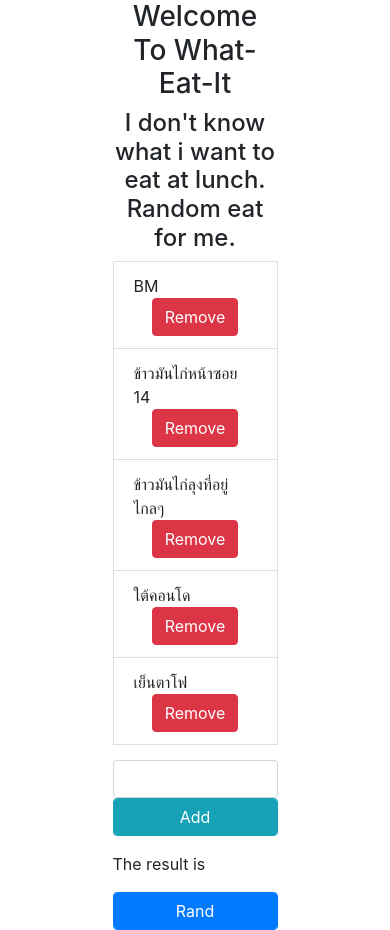
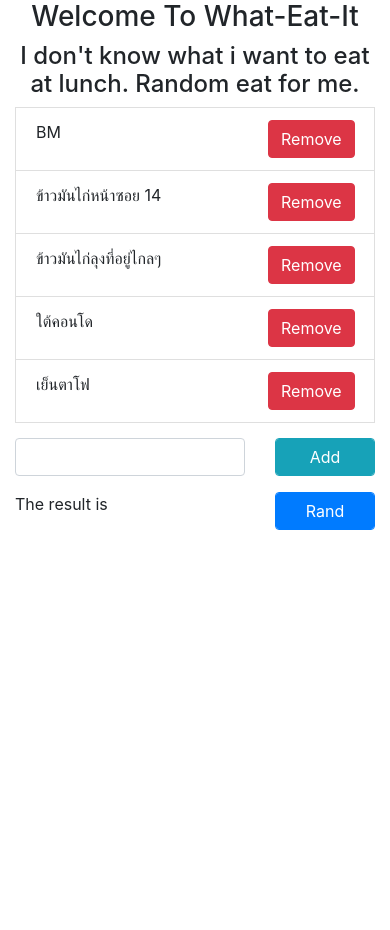
Before and after one commit to exhorder/cudocode19.github.io, a website: page index.html in a window 390 px wide. After the commit the page ends 844 px from the top, so only its background shows below. Drawn offline with nearby package versions, Linux system fonts and the light colour scheme.

Commit message:
make a responsive

```diff
--- a/index.html
+++ b/index.html
@@ -17,36 +17,36 @@
 		<title>Document</title>
 	</head>
 	<body>
-		<div id="app" class="container col-6">
+		<div id="app" class="container col-md-6 col-sm-12">
 			<h3 class="text-center">Welcome To What-Eat-It</h3>
 			<h4 class="text-center">I don't know what i want to eat at lunch. Random eat for me.</h4>
 
 			<div v-for="(item, index) in shops" v-bind:key="index" class="list-group-item">
 				<div class="row">
-					<div class="col-md-8">
+					<div class="col-md-8 col-8">
 						{{ item }}
 					</div>
-					<div class="col-md-4 text-center">
+					<div class="col-md-4 col-4 text-center ">
 						<button class="btn btn-danger" v-on:click="clickDelete(index)">Remove</button>
 					</div>
 				</div>
 			</div>
 
 			<div class="row" style="margin-top: 1em">
-				<div class="col-md-10">
+				<div class="col-md-10 col-8">
 					<input class="form-control" type="text" v-model="item" />
 				</div>
-				<div class="col-md-2 text-right">
+				<div class="col-md-2 col-4">
 					<button class="btn btn-info form-control" v-on:click="addMenu">Add</button>
 				</div>
 			</div>
 
 			<div class="row" style="margin-top: 1em">
-				<div class="col-md-10">
+				<div class="col-md-10 col-8">
 					<p>The result is {{ result }} 	<i v-if="success" class="material-icons green600">done</i></p>
 
 				</div>
-				<div class="col-md-2 text-right">
+				<div class="col-md-2 col-4">
 					<button class="btn btn-primary form-control" v-on:click="clickRand">Rand</button>
 				</div>
 			</div>
```
